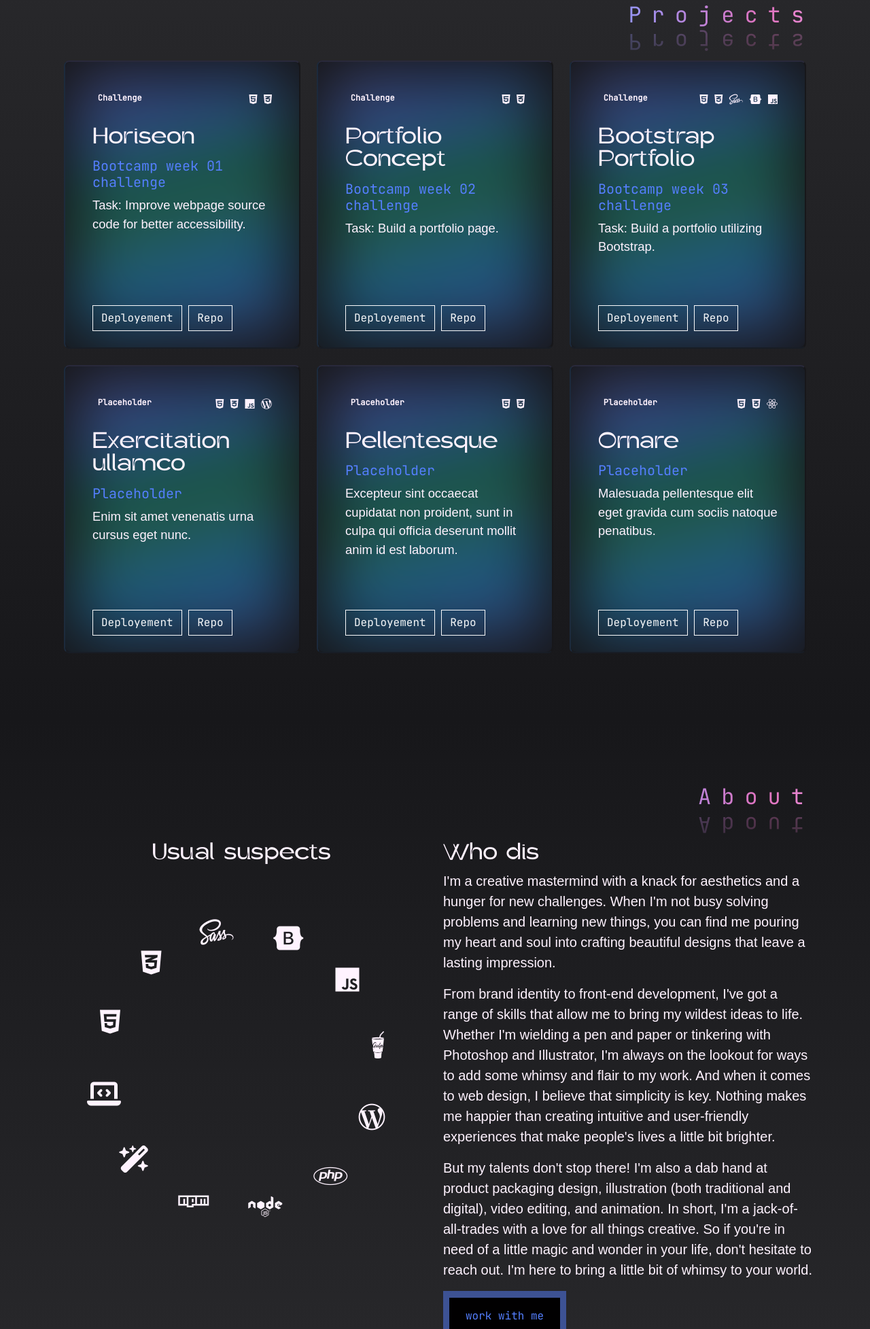
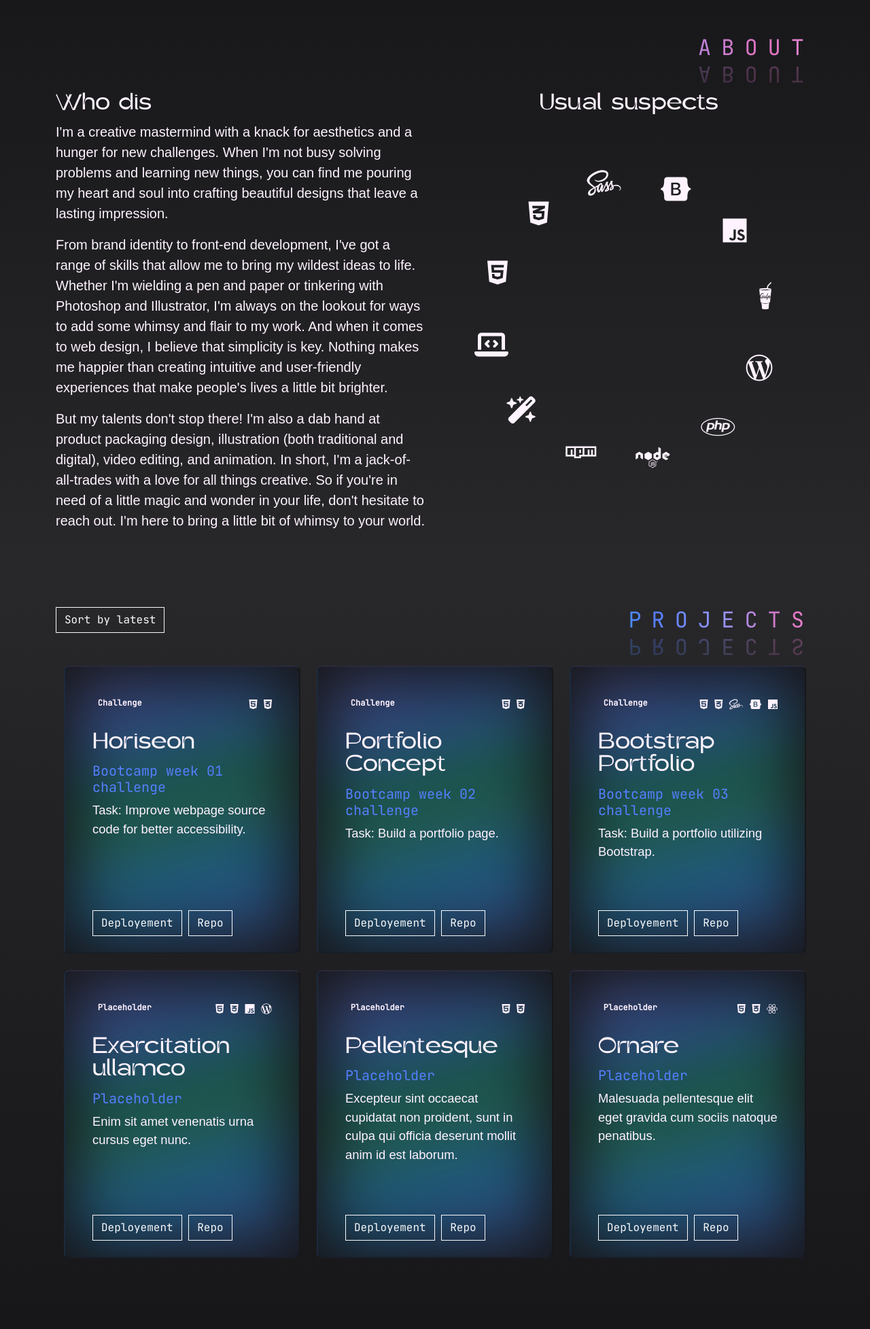
Before and after one commit to alexandrabatrak/bootstrap-portfolio, a website: page index.html in a window 1280 px wide. Shown: the part 845-2800 px from the top of the page at 68% size. Drawn offline with nearby package versions, Linux system fonts and the light colour scheme; animation ran at ten frames a second; a web font is replaced by a local one.

Commit message:
Edit sections order

```diff
--- a/index.html
+++ b/index.html
@@ -8,7 +8,7 @@
     <!-- Fonts -->
     <link rel="preconnect" href="https://fonts.bunny.net" />
     <link
-      href="https://fonts.bunny.net/css?family=anaheim:400"
+      href="https://fonts.bunny.net/css?family=didact-gothic:400"
       rel="stylesheet"
     />
     <link href="./dist/fonts/stylesheet.css" rel="stylesheet" />
@@ -153,7 +153,7 @@
         >
           <source src="./dist/images/video-bg.mp4" type="video/mp4" />
         </video>
-        <div class="big-text big-text-left mx-3 my-3 my-lg-0 h4">
+        <div class="big-text big-text-left text-uppercase mx-3 my-3 my-lg-0 h4">
           Web Developer ~ Web designer
         </div>
         <div class="container min-vh-100 my-auto">
@@ -163,7 +163,7 @@
             >
               <div class="title-wrapper pb-2 reveal reveal-from-left">
                 <h2
-                  class="hero-title accent-font text-primary text-uppercase text-wrap"
+                  class="hero-title accent-font display-5 text-uppercase text-wrap"
                 >
                   Look, I can code
                 </h2>
@@ -393,13 +393,175 @@ if (tired &amp;&amp; hours &gt;= 09 &amp;&amp; hours &lt;= 22) {
       <!-- end of Contact form modal -->
 
       <div class="primary-content bg-dark position-relative z-1">
+        <!-- About section -->
+        <section id="about" class="about py-md-5 bg-dark">
+          <div class="container">
+            <div class="section-title big-text text-uppercase lh-1 text-lg-end">
+              <h2 class="mb-5 pt-5">About</h2>
+            </div>
+            <div class="row">
+              <div
+                class="col-lg-6 col-sm-12 about-text-wrapper mb-4 mb-lg-0 text-font fs-5"
+              >
+                <h3 class="accent-font">Who dis</h3>
+                <p>
+                  I'm a creative mastermind with a knack for aesthetics and a
+                  hunger for new challenges. When I'm not busy solving problems
+                  and learning new things, you can find me pouring my heart and
+                  soul into crafting beautiful designs that leave a lasting
+                  impression.
+                </p>
+                <p>
+                  From brand identity to front-end development, I've got a range
+                  of skills that allow me to bring my wildest ideas to life.
+                  Whether I'm wielding a pen and paper or tinkering with
+                  Photoshop and Illustrator, I'm always on the lookout for ways
+                  to add some whimsy and flair to my work. And when it comes to
+                  web design, I believe that simplicity is key. Nothing makes me
+                  happier than creating intuitive and user-friendly experiences
+                  that make people's lives a little bit brighter.
+                </p>
+                <p>
+                  But my talents don't stop there! I'm also a dab hand at
+                  product packaging design, illustration (both traditional and
+                  digital), video editing, and animation. In short, I'm a
+                  jack-of-all-trades with a love for all things creative. So if
+                  you're in need of a little magic and wonder in your life,
+                  don't hesitate to reach out. I'm here to bring a little bit of
+                  whimsy to your world.
+                </p>
+              </div>
+              <div class="col-lg-6 col-sm-12 py-5 py-lg-0">
+                <h3 class="accent-font text-lg-center">Usual suspects</h3>
+                <div class="circle-container pt-5 mx-auto my-5">
+                  <ul class="circle">
+                    <li class="rounded-circle">
+                      <i
+                        class="fa-brands fa-html5 d-flex justify-content-center align-items-center h-100"
+                        aria-hidden="true"
+                        title="HTML5"
+                      ></i>
+                      <span class="visually-hidden">HTML5</span>
+                    </li>
+                    <li class="rounded-circle">
+                      <i
+                        class="fa-brands fa-css3-alt d-flex justify-content-center align-items-center h-100"
+                        aria-hidden="true"
+                        title="CSS3"
+                      ></i>
+                      <span class="visually-hidden">CSS3</span>
+                    </li>
+                    <li class="rounded-circle">
+                      <i
+                        class="fa-brands fa-sass d-flex justify-content-center align-items-center h-100"
+                        aria-hidden="true"
+                        title="SCSS"
+                      ></i>
+                      <span class="visually-hidden">SCSS</span>
+                    </li>
+                    <li class="rounded-circle">
+                      <i
+                        class="fa-brands fa-bootstrap d-flex justify-content-center align-items-center h-100"
+                        aria-hidden="true"
+                        title="BootStrap"
+                      ></i>
+                      <span class="visually-hidden">BootStrap</span>
+                    </li>
+                    <li class="rounded-circle">
+                      <i
+                        class="fa-brands fa-js d-flex justify-content-center align-items-center h-100"
+                        aria-hidden="true"
+                        title="Javascript & JQuery"
+                      ></i>
+                      <span class="visually-hidden">Javascript & JQuery</span>
+                    </li>
+                    <li class="rounded-circle">
+                      <i
+                        class="fa-brands fa-gulp d-flex justify-content-center align-items-center h-100"
+                        aria-hidden="true"
+                        title="Gulp"
+                      ></i>
+                      <span class="visually-hidden">Gulp</span>
+                    </li>
+                    <li class="rounded-circle">
+                      <i
+                        class="fa-brands fa-wordpress-simple d-flex justify-content-center align-items-center h-100"
+                        aria-hidden="true"
+                        title="WordPress"
+                      ></i>
+                      <span class="visually-hidden">WordPress</span>
+                    </li>
+                    <li class="rounded-circle">
+                      <i
+                        class="fa-brands fa-php d-flex justify-content-center align-items-center h-100"
+                        aria-hidden="true"
+                        title="PHP"
+                      ></i>
+                      <span class="visually-hidden">PHP</span>
+                    </li>
+                    <li class="rounded-circle">
+                      <i
+                        class="fa-brands fa-node d-flex justify-content-center align-items-center h-100"
+                        aria-hidden="true"
+                        title="Node.js"
+                      ></i>
+                      <span class="visually-hidden">Node</span>
+                    </li>
+                    <li class="rounded-circle">
+                      <i
+                        class="fa-brands fa-npm d-flex justify-content-center align-items-center h-100"
+                        aria-hidden="true"
+                        title="npm"
+                      ></i>
+                      <span class="visually-hidden">npm</span>
+                    </li>
+                    <li class="rounded-circle">
+                      <i
+                        class="fa-solid fa-wand-magic-sparkles d-flex justify-content-center align-items-center h-100"
+                        aria-hidden="true"
+                        title="Adobe Creative Suite"
+                      ></i>
+                      <span class="visually-hidden">Adobe Creative Suite</span>
+                    </li>
+                    <li class="rounded-circle">
+                      <i
+                        class="fa-solid fa-laptop-code d-flex justify-content-center align-items-center h-100"
+                        aria-hidden="true"
+                        title="VS Code"
+                      ></i>
+                      <span class="visually-hidden">VS Code</span>
+                    </li>
+                  </ul>
+                </div>
+              </div>
+            </div>
+          </div>
+        </section>
+        <!-- end of About section-->
+
         <!-- Work section -->
         <section id="work" class="work position-relative pb-md-5">
           <div class="container pb-5">
-            <div class="section-title big-text lh-1 text-lg-end">
-              <h2 class="mb-5 pt-5">Projects</h2>
+            <div class="row flex-row-reverse">
+              <div class="col-md-6 col-sm-12">
+                <div
+                  class="section-title big-text text-uppercase lh-1 text-lg-end"
+                >
+                  <h2 class="mb-5 pt-5">Projects</h2>
+                </div>
+              </div>
+              <div class="col-md-6 col-sm-12">
+                <div class="d-flex align-items-center h-100 mb-5 mb-md-0">
+                  <button
+                    class="btn btn-outline-light sortingButton"
+                    id="sortingButton"
+                    data-bs-toggle="button"
+                  >
+                    <span>Sort by latest</span>
+                  </button>
+                </div>
+              </div>
             </div>
-
             <div class="container section-content">
               <div class="grid">
                 <div
@@ -790,162 +952,6 @@ if (tired &amp;&amp; hours &gt;= 09 &amp;&amp; hours &lt;= 22) {
         </section>
         <!-- end of Work section-->
 
-        <!-- About section -->
-        <section id="about" class="about py-md-5 bg-dark">
-          <div class="container">
-            <div class="section-title big-text lh-1 text-lg-end">
-              <h2 class="mb-5 pt-5">About</h2>
-            </div>
-            <div class="row flex-row-reverse">
-              <div
-                class="col-lg-6 col-sm-12 about-text-wrapper mb-4 mb-lg-0 text-font fs-5"
-              >
-                <h3 class="accent-font">Who dis</h3>
-                <p>
-                  I'm a creative mastermind with a knack for aesthetics and a
-                  hunger for new challenges. When I'm not busy solving problems
-                  and learning new things, you can find me pouring my heart and
-                  soul into crafting beautiful designs that leave a lasting
-                  impression.
-                </p>
-                <p>
-                  From brand identity to front-end development, I've got a range
-                  of skills that allow me to bring my wildest ideas to life.
-                  Whether I'm wielding a pen and paper or tinkering with
-                  Photoshop and Illustrator, I'm always on the lookout for ways
-                  to add some whimsy and flair to my work. And when it comes to
-                  web design, I believe that simplicity is key. Nothing makes me
-                  happier than creating intuitive and user-friendly experiences
-                  that make people's lives a little bit brighter.
-                </p>
-                <p>
-                  But my talents don't stop there! I'm also a dab hand at
-                  product packaging design, illustration (both traditional and
-                  digital), video editing, and animation. In short, I'm a
-                  jack-of-all-trades with a love for all things creative. So if
-                  you're in need of a little magic and wonder in your life,
-                  don't hesitate to reach out. I'm here to bring a little bit of
-                  whimsy to your world.
-                </p>
-                <button
-                  class="btn btn-cta btn-outline bar-anchor text-primary bg-primary bg-opacity-50 py-4 px-2 position-relative text-lowercase"
-                  data-bs-toggle="modal"
-                  data-bs-target="#contact"
-                >
-                  <span class="w-100 position-relative bg-black py-3 px-4">
-                    Work with me
-                  </span>
-                  <div class="btn-border position-absolute top-0"></div>
-                </button>
-              </div>
-              <div class="col-lg-6 col-sm-12 py-5 py-lg-0">
-                <h3 class="accent-font text-lg-center">Usual suspects</h3>
-                <div class="circle-container pt-5 mx-auto my-5">
-                  <ul class="circle">
-                    <li class="rounded-circle">
-                      <i
-                        class="fa-brands fa-html5 d-flex justify-content-center align-items-center h-100"
-                        aria-hidden="true"
-                        title="HTML5"
-                      ></i>
-                      <span class="visually-hidden">HTML5</span>
-                    </li>
-                    <li class="rounded-circle">
-                      <i
-                        class="fa-brands fa-css3-alt d-flex justify-content-center align-items-center h-100"
-                        aria-hidden="true"
-                        title="CSS3"
-                      ></i>
-                      <span class="visually-hidden">CSS3</span>
-                    </li>
-                    <li class="rounded-circle">
-                      <i
-                        class="fa-brands fa-sass d-flex justify-content-center align-items-center h-100"
-                        aria-hidden="true"
-                        title="SCSS"
-                      ></i>
-                      <span class="visually-hidden">SCSS</span>
-                    </li>
-                    <li class="rounded-circle">
-                      <i
-                        class="fa-brands fa-bootstrap d-flex justify-content-center align-items-center h-100"
-                        aria-hidden="true"
-                        title="BootStrap"
-                      ></i>
-                      <span class="visually-hidden">BootStrap</span>
-                    </li>
-                    <li class="rounded-circle">
-                      <i
-                        class="fa-brands fa-js d-flex justify-content-center align-items-center h-100"
-                        aria-hidden="true"
-                        title="Javascript & JQuery"
-                      ></i>
-                      <span class="visually-hidden">Javascript & JQuery</span>
-                    </li>
-                    <li class="rounded-circle">
-                      <i
-                        class="fa-brands fa-gulp d-flex justify-content-center align-items-center h-100"
-                        aria-hidden="true"
-                        title="Gulp"
-                      ></i>
-                      <span class="visually-hidden">Gulp</span>
-                    </li>
-                    <li class="rounded-circle">
-                      <i
-                        class="fa-brands fa-wordpress-simple d-flex justify-content-center align-items-center h-100"
-                        aria-hidden="true"
-                        title="WordPress"
-                      ></i>
-                      <span class="visually-hidden">WordPress</span>
-                    </li>
-                    <li class="rounded-circle">
-                      <i
-                        class="fa-brands fa-php d-flex justify-content-center align-items-center h-100"
-                        aria-hidden="true"
-                        title="PHP"
-                      ></i>
-                      <span class="visually-hidden">PHP</span>
-                    </li>
-                    <li class="rounded-circle">
-                      <i
-                        class="fa-brands fa-node d-flex justify-content-center align-items-center h-100"
-                        aria-hidden="true"
-                        title="Node.js"
-                      ></i>
-                      <span class="visually-hidden">Node</span>
-                    </li>
-                    <li class="rounded-circle">
-                      <i
-                        class="fa-brands fa-npm d-flex justify-content-center align-items-center h-100"
-                        aria-hidden="true"
-                        title="npm"
-                      ></i>
-                      <span class="visually-hidden">npm</span>
-                    </li>
-                    <li class="rounded-circle">
-                      <i
-                        class="fa-solid fa-wand-magic-sparkles d-flex justify-content-center align-items-center h-100"
-                        aria-hidden="true"
-                        title="Adobe Creative Suite"
-                      ></i>
-                      <span class="visually-hidden">Adobe Creative Suite</span>
-                    </li>
-                    <li class="rounded-circle">
-                      <i
-                        class="fa-solid fa-laptop-code d-flex justify-content-center align-items-center h-100"
-                        aria-hidden="true"
-                        title="VS Code"
-                      ></i>
-                      <span class="visually-hidden">VS Code</span>
-                    </li>
-                  </ul>
-                </div>
-              </div>
-            </div>
-          </div>
-        </section>
-        <!-- end of About section-->
-
         <section
           id="counter"
           class="counter bg-dark py-5 my-5 position-relative"
@@ -1008,7 +1014,9 @@ if (tired &amp;&amp; hours &gt;= 09 &amp;&amp; hours &lt;= 22) {
           <div class="container py-5">
             <div class="row">
               <div class="col-lg-4 col-md-3 col-sm-12">
-                <div class="section-title big-text lh-1 text-md-end text-wrap">
+                <div
+                  class="section-title big-text text-uppercase lh-1 text-md-end text-wrap"
+                >
                   <h2 class="mb-5">What they say about me</h2>
                 </div>
               </div>
@@ -1018,7 +1026,9 @@ if (tired &amp;&amp; hours &gt;= 09 &amp;&amp; hours &lt;= 22) {
                 >
                   <div class="swiper-wrapper">
                     <div class="swiper-slide">
-                      <div class="swiper-thumbnail d-flex mx-auto">
+                      <div
+                        class="swiper-thumbnail d-flex mx-auto rounded-circle"
+                      >
                         <img
                           src="./dist/images/koopa.jpg"
                           id="koopa"
@@ -1048,7 +1058,9 @@ if (tired &amp;&amp; hours &gt;= 09 &amp;&amp; hours &lt;= 22) {
                       </div>
                     </div>
                     <div class="swiper-slide">
-                      <div class="swiper-thumbnail d-flex mx-auto mb-3">
+                      <div
+                        class="swiper-thumbnail d-flex mx-auto mb-3 rounded-circle"
+                      >
                         <img
                           src="./dist/images/kevin.jpg"
                           id="Kevin"
@@ -1078,7 +1090,9 @@ if (tired &amp;&amp; hours &gt;= 09 &amp;&amp; hours &lt;= 22) {
                       </div>
                     </div>
                     <div class="swiper-slide">
-                      <div class="swiper-thumbnail d-flex mx-auto">
+                      <div
+                        class="swiper-thumbnail d-flex mx-auto rounded-circle"
+                      >
                         <div
                           class="fa-img w-100 rounded-circle bg-black pb-2 position-relative"
                         >
@@ -1257,7 +1271,7 @@ if (tired &amp;&amp; hours &gt;= 09 &amp;&amp; hours &lt;= 22) {
       </div>
       <!-- end of .primary-content -->
 
-      <footer class="bg-dark py-5 pb-3">
+      <footer class="footer bg-dark py-5 pb-3">
         <div class="container">
           <div class="row">
             <div class="col-lg-5 col-md-6 col-sm-12">
@@ -1325,13 +1339,13 @@ if (tired &amp;&amp; hours &gt;= 09 &amp;&amp; hours &lt;= 22) {
                 <h3>Links</h3>
                 <nav class="footer-nav" role="secondary">
                   <ul
-                    class="list-unstyled pb-3 border-bottom border-primary border-2 fs-5"
+                    class="list-unstyled pb-3 border-bottom border-primary border-2 fs-5 text-uppercase"
                     style="--bs-border-opacity: 0.5"
                   >
-                    <li><a href="#home">Home</a></li>
+                    <li><a href="#about">About</a></li>
                     <li><a href="#work">Projects</a></li>
-                    <li><a href="#about">About</a></li>
                     <li><a href="#testimonials">Testimonials</a></li>
+                    <li><a href="#contact">Contact</a></li>
                   </ul>
                   <ul class="list-unstyled">
                     <li><a href="#">Privacy Policy</a></li>
```
